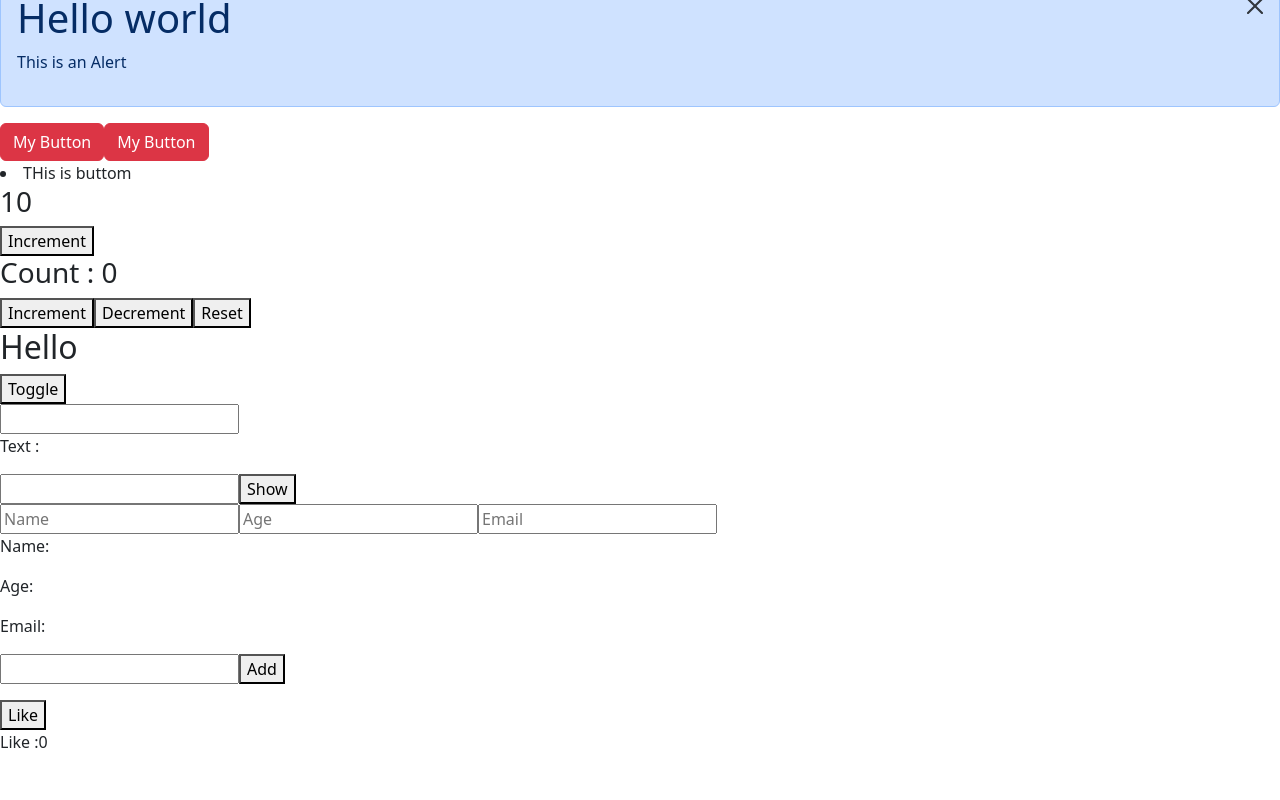
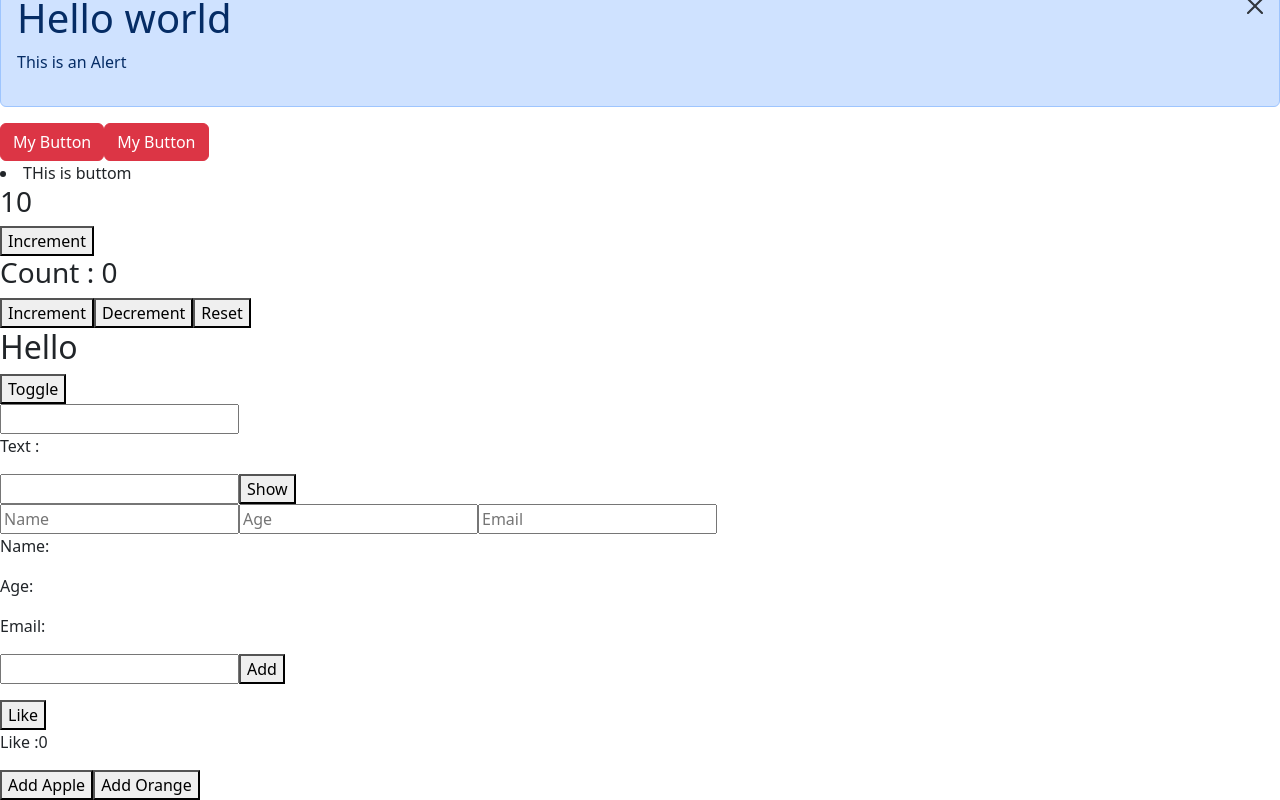
Before and after one commit to JoshiNirdesh/learn-react, a React (Vite) app: page / in a window 1280 px wide. Shown: the part 271-1071 px from the top of the page. Before the commit the page ends 1041 px from the top, so only its background shows below. Built offline with nearby package versions, Linux system fonts and the light colour scheme.

Commit message:
Shopping Cart

```diff
--- a/src/App.jsx
+++ b/src/App.jsx
@@ -11,6 +11,7 @@ import Password from "./assets/components/Password";
 import FormHandling from "./assets/components/FormHandling";
 import ToDo from "./assets/components/ToDo";
 import LikeCount from "./assets/components/LikeCount";
+import ShoppingCart from "./assets/components/ShoppingCart";
 
 const App = () => {
   let items = ["Nepal", "USA", "India", "China", "Russia"];
@@ -39,6 +40,7 @@ const App = () => {
       <FormHandling />
       <ToDo />
       <LikeCount />
+      <ShoppingCart />
     </div>
   );
 };
--- /dev/null
+++ b/src/assets/components/ShoppingCart.jsx
@@ -0,0 +1,33 @@
+import React, { useState } from "react";
+
+const ShoppingCart = () => {
+  const [cart, setCart] = useState([]);
+  const addItem = (item) => {
+    setCart([...cart, item]);
+  };
+  return (
+    <div>
+      <button
+        onClick={() => {
+          addItem({ name: "apple", price: 2 });
+        }}
+      >
+        Add Apple
+      </button>
+      <button
+        onClick={() => {
+          addItem({ name: "orange", price: 3 });
+        }}
+      >
+        Add Orange
+      </button>
+      {cart.map((item, i) => (
+        <li key={i}>
+          {item.name}-{item.price}
+        </li>
+      ))}
+    </div>
+  );
+};
+
+export default ShoppingCart;
```
